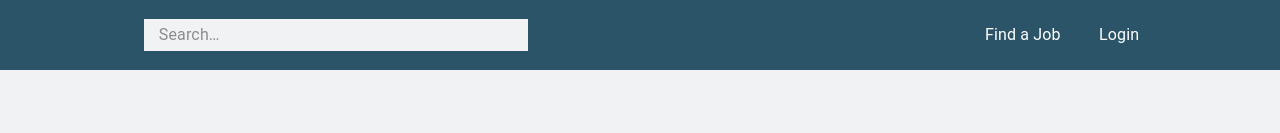
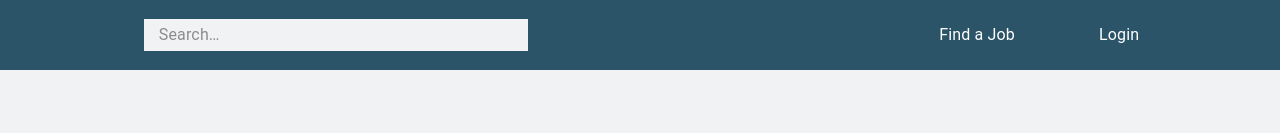
Before and after one commit to Tkogiah/upwork-clone, a React (Create React App) app: page /job/1 in a window 1280 px wide. Shown: the top 133 px of the page. Built offline with nearby package versions, Linux system fonts and the light colour scheme.

Commit message:
added working routing in Navbar

```diff
--- a/src/Navbar.js
+++ b/src/Navbar.js
@@ -1,5 +1,6 @@
 import { NavBox, Search, StyledInputBase, NavItems, NavToolbar } from "./StyledComponents";
 import { Typography } from "@mui/material";
+import { Link } from "react-router-dom";
 
 
 
@@ -14,16 +15,33 @@ export default function Navbar() {
                 />
             </Search>
             <NavItems>
+                <Link style={{
+                color: 'white',
+                textDecoration: 'none',
+                width: '100px',
+                display: "flex",
+                 }}
+                to={'/jobs'}>
                     <Typography sx={{
-                    paddingLeft: '10%',
+                        paddingLeft: '0px'
                     }}>
                         Find a Job
                     </Typography>
+                </Link>
+                <Link style={{
+                color: 'white',
+                textDecoration: 'none',
+                width: '100px',
+                display: "flex",
+                justifyContent: 'flex-end'
+                 }}
+                to={'/'}>
                     <Typography sx={{
                     paddingLeft: '10%',
                     }}>
                         Login
                     </Typography>
+                </Link>
             </NavItems>
 
         </NavToolbar>
```
Lines whose indentation alone changed are shown as unchanged.
